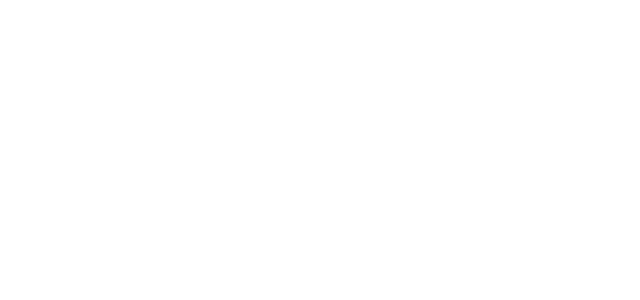
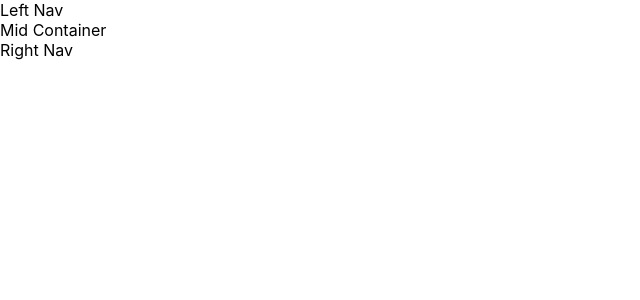
Before and after one commit to techtwin/taskly, a React (Create React App) app: page / in a window 1280 px wide. Shown: the top 300 px of the page, without its empty margins (0-640 px from the left). Built offline with nearby package versions, Linux system fonts and the light colour scheme.

Commit message:
created containers are rendered on page

```diff
--- a/public/index.html
+++ b/public/index.html
@@ -11,7 +11,7 @@
     />
     <link rel="apple-touch-icon" href="%PUBLIC_URL%/logo192.png" />
     <link rel="manifest" href="%PUBLIC_URL%/manifest.json" />
-    <title>React App</title>
+    <title>taskly</title>
   </head>
   <body>
     <noscript>You need to enable JavaScript to run this app.</noscript>
--- a/src/App.js
+++ b/src/App.js
@@ -1,5 +1,15 @@
+import LeftNav from "./Containers/LeftNav";
+import MidContainer from "./Containers/MidContainer";
+import RightNav from "./Containers/RightNav";
+
 function App() {
-  return <div className="main"></div>;
+  return (
+    <div className="main">
+      <LeftNav />
+      <MidContainer />
+      <RightNav />
+    </div>
+  );
 }
 
 export default App;
--- /dev/null
+++ b/src/Containers/LeftNav.jsx
@@ -0,0 +1,9 @@
+import React from 'react'
+
+export default function LeftNav() {
+  return (
+    <div>
+      Left Nav
+    </div>
+  )
+}
--- /dev/null
+++ b/src/Containers/MidContainer.jsx
@@ -0,0 +1,9 @@
+import React from 'react'
+
+export default function MidContainer() {
+  return (
+    <div>
+      Mid Container
+    </div>
+  )
+}
--- /dev/null
+++ b/src/Containers/RightNav.jsx
@@ -0,0 +1,9 @@
+import React from 'react'
+
+export default function RightNav() {
+  return (
+    <div>
+      Right Nav
+    </div>
+  )
+}
```
Also changed, not shown: 2 other files (tests, documents, lock files or other folders).
